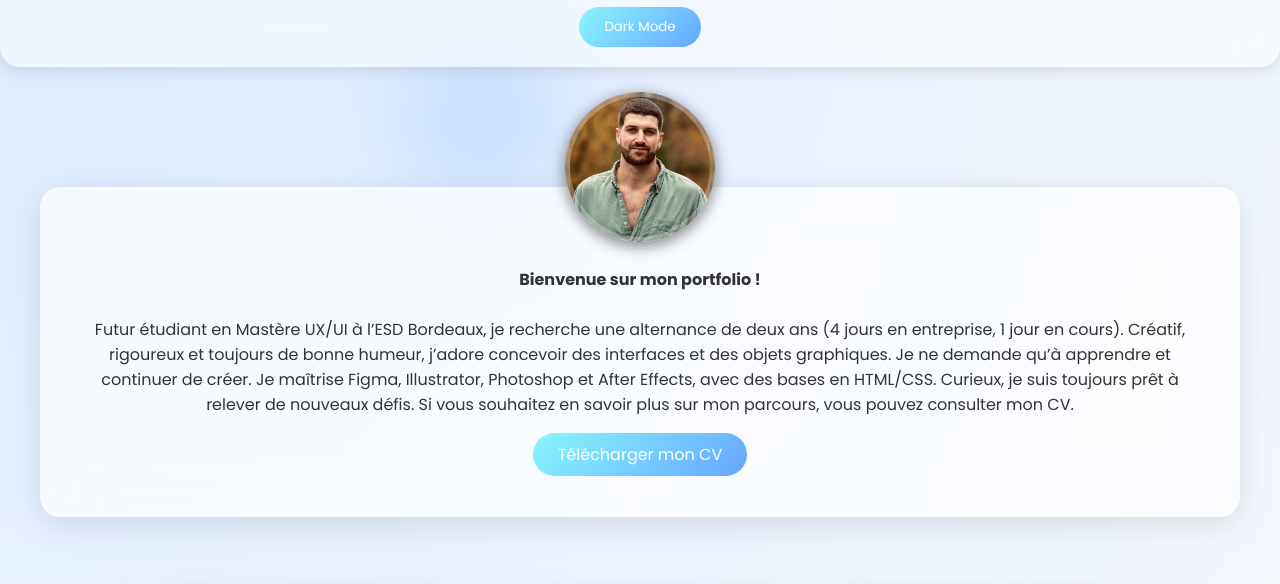
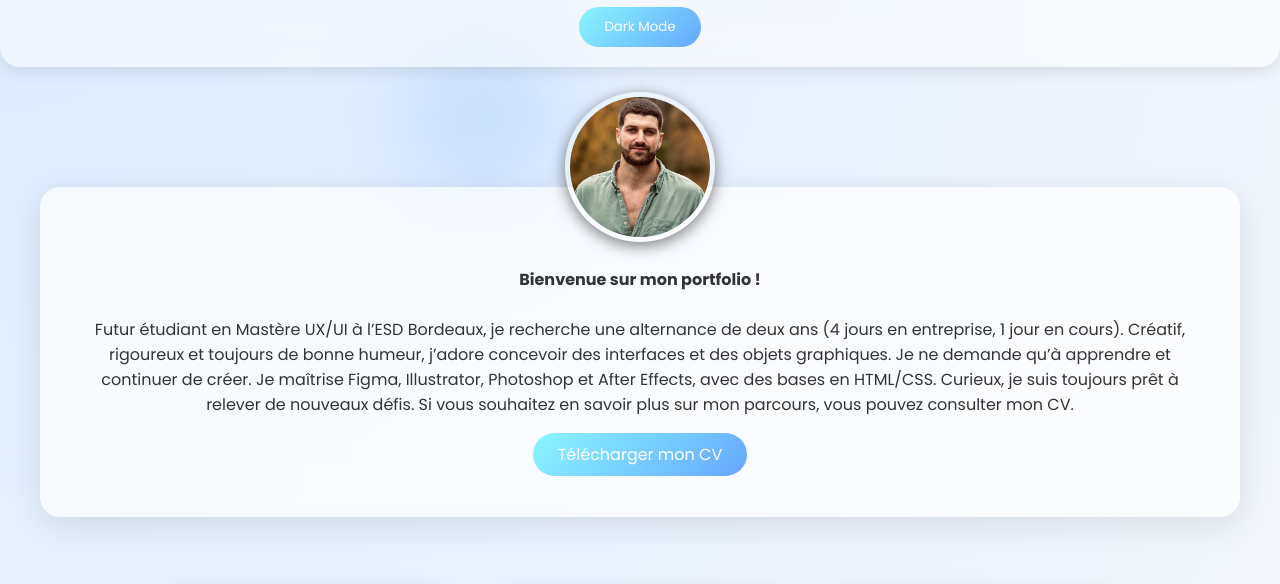
Before and after one commit to QuentinUxUi/Portfolio, a plain HTML site: page index.html in a window 1280 px wide. Shown: the part 108-692 px from the top of the page. Drawn offline with Linux system fonts and the light colour scheme.

Commit message:
Correction de l'affichage de la photo de profil

```diff
--- a/index.html
+++ b/index.html
@@ -14,7 +14,7 @@
 </head>
 <body>
 <!-- Photo de profil ajoutée ici -->
-<div class="profile-photo"></div>
+<img class="profile-photo" src="Photo/maphoto.png" alt="Photo de profil">
 <header class="header">
     <h1>Quentin Brion</h1>
     <p>07 83 20 81 63</p>
@@ -94,5 +94,6 @@
         }
     });
 </script>
+
 </body>
 </html>
--- a/styles.css
+++ b/styles.css
@@ -54,9 +54,7 @@ body::before {
     width: 150px;
     height: 150px;
     border-radius: 50%;
-    background-image: url('../Portfolio/Photo/maphoto.png');
-    background-size: cover;
-    background-position: center;
+    object-fit: cover; /* ✅ Assure que l’image garde ses proportions */
     border: 5px solid rgba(255, 255, 255, 0.3);
     box-shadow: 0 4px 15px rgba(0,0,0,0.5);
     z-index: 9;
@@ -290,8 +288,7 @@ body::before {
 }
 
 #darkmode-btn:hover {
-    transform: scale(1.1);
-    box-shadow: 0 8px 20px rgba(255, 255, 255, 0.4);
+    transform: scale(1.05);
 }
 
 /* Ajustements boutons existants en dark mode */
```
